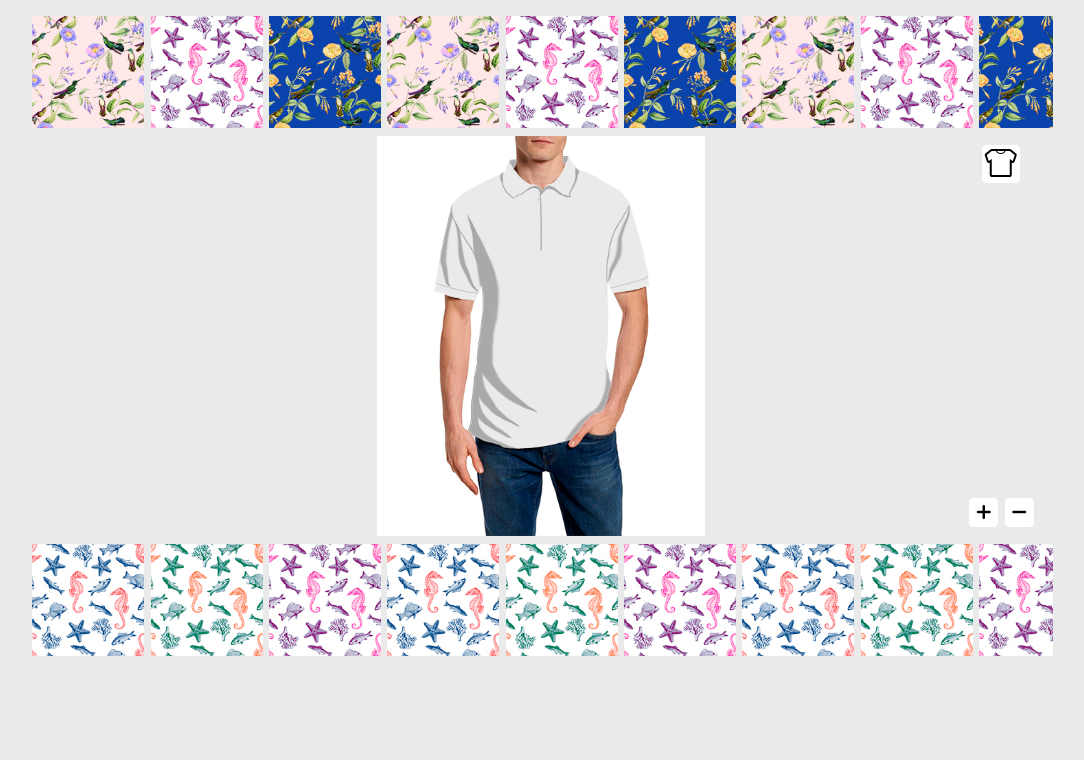
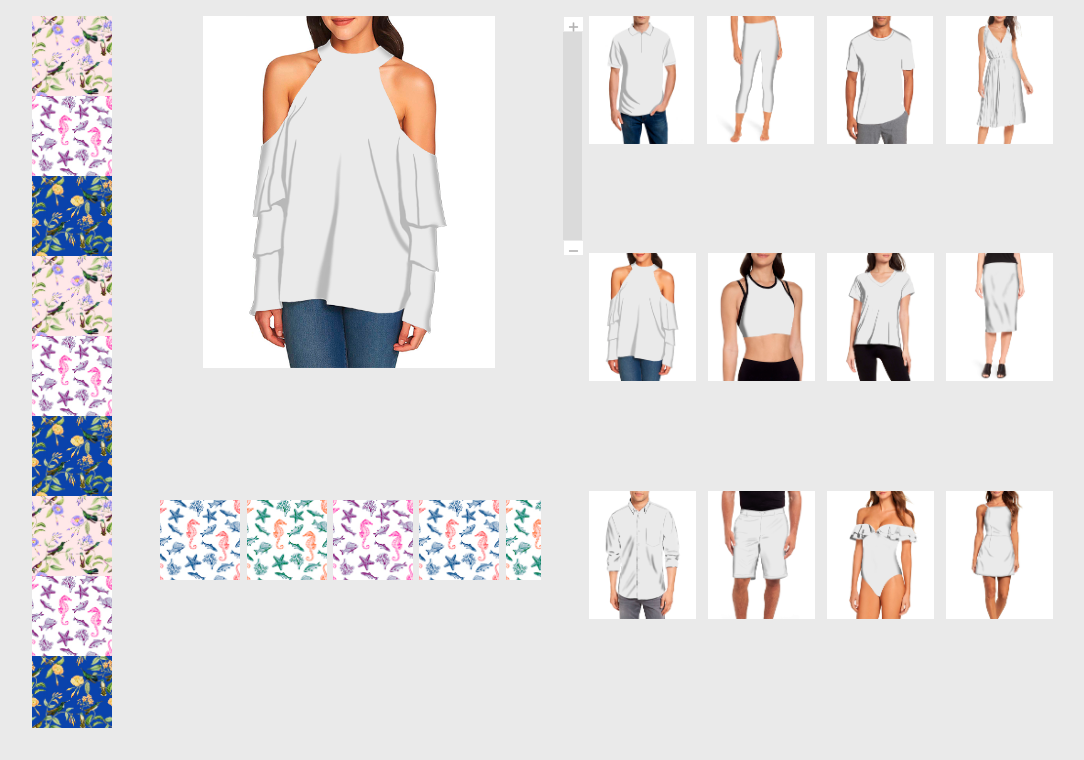
Before and after one commit to codegabo/dgt, a PHP site: page /dashboard.html in a window 1280 px wide. Shown: the part 40-800 px from the top of the page, without its empty margins (99-1183 px from the left). Run offline with PHP 8.4, Linux system fonts and the light colour scheme.

Commit message:
se empezo el maquetado en las resoluciones estandard para el archivo live

```diff
--- a/sis.info/css/_dashboard.scss
+++ b/sis.info/css/_dashboard.scss
@@ -26,6 +26,6 @@
     height: 91vh;
   }
   .live-preview-iframe{
-    height: 90vh;
+    height: 89vh;
     width: 100%;
   }
--- a/sis.info/css/_live_design.scss
+++ b/sis.info/css/_live_design.scss
@@ -1,22 +1,51 @@
-
 *{
   //outline:1px solid red;
 }
 .container-main{
-    //outline:1px solid orange;
+  //display: flex;
+    @include medias(768px){
+      display: flex;
+      width: 100%;
+      margin:auto;
+      flex-wrap: nowrap;
+    }
   }
 .container-left{
-  //outline:1px solid blue;
+
   display: flex;
   flex-wrap: wrap;
+  @include medias(768px){
+    width: 50%;
+    //margin: auto;
+    //
+    //margin: 0;
+}
   }
 .designs, .variants{
-  //outline:1px solid #162a36;
   overflow: auto;
-  display: flex;
+  display:flex;
+  //width: 100%;
   &-img{
-    //outline:1px solid purple;
     height: 7em;
+    margin: 0 .2em;
+    @include medias(768px){
+      height: 5em;
+    }
+  }
+}
+.designs{
+  @include medias(768px){
+    flex-wrap: wrap;
+    width: 25%;
+    height: 100vh;
+  }
+}
+.variants{
+  @include medias(768px){
+    height: 6em;
+    //margin:0 .5em;
+  }
+  &-img{
     margin: 0 .2em;
   }
 }
@@ -24,19 +53,36 @@
   display: flex;
   width: 100%;
   flex-wrap:wrap;
-  //outline:1px solid red;
+  //background: #000;
+  @include medias(768px){
+    width: 75%;
+    margin: 0;
+  }
 }
 .live-preview{
   margin:auto;
+  //background: #000;
   width: 100%;
   overflow: hidden;
   position: relative;
-  //outline:1px solid brown;
+  @include medias(768px){
+    display: flex;
+    margin: 0;
+  }
   &-current{
     display: block;
-    //outline:1px solid black;
     margin: .5em auto;
     height: 25em;
+    @include medias(480px){
+      height: 30em;
+    }
+    @include medias(640px){
+      height: 40em;
+    }
+    @include medias(768px){
+      height: 22em;
+      margin: 0 auto;
+    }
   }
 }
 .button-dropdown-clothes, .container-right-close{
@@ -50,12 +96,28 @@
   border:.1px solid $color-2;
   padding: .1em;
   font-size:2em;
+  @include medias(768px){
+    display: none;
+  }
 }
 .zoomButtons-container{
   position: absolute;
   bottom: 1em;
   right: 1em;
   display: flex;
+  @include medias(768px){
+    top: 0;
+    z-index:15;
+    right: 46%;
+    position: fixed;
+    display: flex;
+    align-content:space-between;
+    //justify-content:space-between;
+    background: rgba($color-3, .3);
+    flex-wrap: wrap;
+    width:1.2em;
+    height:15em;
+  }
   .button-more, .button-less{
     border-radius: 5px;
     margin:0 .1em;
@@ -64,11 +126,20 @@
     border:.1px solid $color-2;
     padding: .1em;
     font-size: 1.5em;
+    @include medias(768px){
+      border-radius: 0;
+      color:$color-3;
+      margin: 0;
+      padding: .1em;
+      //width: 1em;
+      height: 1em;
+      display: block;
+      font-size: 1em;
+    }
   }
 }
 .container-right{
   display: flex;
-  //outline:1px solid red;
   flex-wrap: wrap;
   justify-content:space-around;
   z-index: 10;
@@ -80,11 +151,25 @@
   position: fixed;
   padding:1em 0;
   transition: all .1s;
+  @include medias(768px){
+    margin-left:3em;
+    width: 50%;
+    overflow: auto;
+    justify-content:space-between;
+    position: inherit;
+    background: $color-2;
+    padding: 0;
+  }
   &-img{
     border-radius: 5px;
     background:$color-2;
-    margin: .3em;
+    margin: .2em;
     height: 10em;
+    @include medias(768px){
+      height: 8em;
+      margin: 0;
+      border-radius: 0;
+    }
   }
   &-active{
     width: 100%;
@@ -106,7 +191,7 @@
 
 //.main_action_panel{
 //  display: flex;
-//  outline:1px solid black;
+
 //  width: 80%;
 //  justify-content:space-between;
 //  //max-width: 90%;
@@ -114,10 +199,10 @@
 //  //min-height: 40%;
 //  margin:auto;
 //  .other-designs{
-//    outline:4px solid yellow;
+
 //  }
 //  .preview, .full_design {
-//    outline:4px solid blue;
+
 //    //margin: auto;
 //    height: 100%;
 //    //max-height:50%;
@@ -129,7 +214,7 @@
 //      //position: absolute;
 //      z-index:10;
 //      //margin-top:10%;
-//      outline:1px solid blue;
+
 //      display: block;
 //      border:0;
 //      justify-content:center;
@@ -137,7 +222,7 @@
 //    }
 //    .clothes{
 //      position: absolute;
-//      outline:1px solid green;
+
 //      //height: 100%;
 //      border:0;
 //      display: block;
@@ -154,12 +239,12 @@
 //    //height: 100%;
 //    flex-wrap: wrap;
 //    justify-content:space-around;
-//    outline: 4px solid red;
+
 //    overflow: scroll;
 //    //margin:0 1em;
 //    &-item{
 //      margin:.1em 0;
-//      //outline: 1px solid green;
+
 //      //border:6px solid #eaeaea;
 //      //margin: .4em;
 //      height: 8.5em;
@@ -173,7 +258,7 @@
 //  //flex-wrap: wrap;
 //  //width: 20%;
 //  justify-content: flex-end;
-//  outline:1px solid red;
+
 //  margin: 1em 0;
 //  #text{
 //    font-size: 15px;
@@ -185,9 +270,9 @@
 //  border:1px solid black;
 //  padding: 1em;
 //  border-radius: 1em;
-//  outline:0;
+
 //  &:active{
-//    outline:0;
+
 //    padding: .9em;
 //  }
 //}
@@ -195,11 +280,11 @@
 //  background: gray;
 //  color: darkgray;
 //  border:0;
-//  outline:0;
+
 //  border-radius: 1em;
 //  pointer-events:none;
 //  &:active{
-//    outline:0;
+
 //  }
 //}
 //.multiple-design{
@@ -207,11 +292,11 @@
 //  width: 80%;
 //  justify-content:flex-end;
 //  margin:auto;
-//  outline: 2px solid brown;
+
 //  img{
 //    height:10em;
 //  }
 //}
 //.content-container{
-//  //outline:1px solid blue;
+
 //}
--- a/sis.info/live_design.html
+++ b/sis.info/live_design.html
@@ -33,7 +33,7 @@
       </div>
       <div class="right-side">
          <div class="live-preview">
-            <img src="img/clothes_png/POLO.png" alt="" class="live-preview-current" id="">
+            <img src="img/clothes_png/BLUSA.png" alt="" class="live-preview-current" id="">
             <button class="button-dropdown-clothes icon-clothes" id="button-dropdown-clothes" ></button>
             <div class="zoomButtons-container">
                <button class="button-more icon-plus"></button>
@@ -138,6 +138,16 @@
 </body>
 <script src="js/js.js"></script>
 <script>
+
+//    const resize = () => {
+//        if(innerWidth < 1024) {
+//            document.getElementById('toggle').click();
+//        }
+//
+//    };
+
+
+
     let buttonDropdownClothes = document.getElementById('button-dropdown-clothes'),
         containerRight = document.getElementById('container-right'),
         closeContainerRight = document.getElementById('container-right-close');
@@ -149,6 +159,6 @@
    closeContainerRight.addEventListener('click', () =>{
        containerRight.classList.remove('container-right-active');
        closeContainerRight.classList.remove('posi-fix');
-   })
+   });
 </script>
 </html>
```
Also changed, not shown: sis.info/css/estilos.css.
